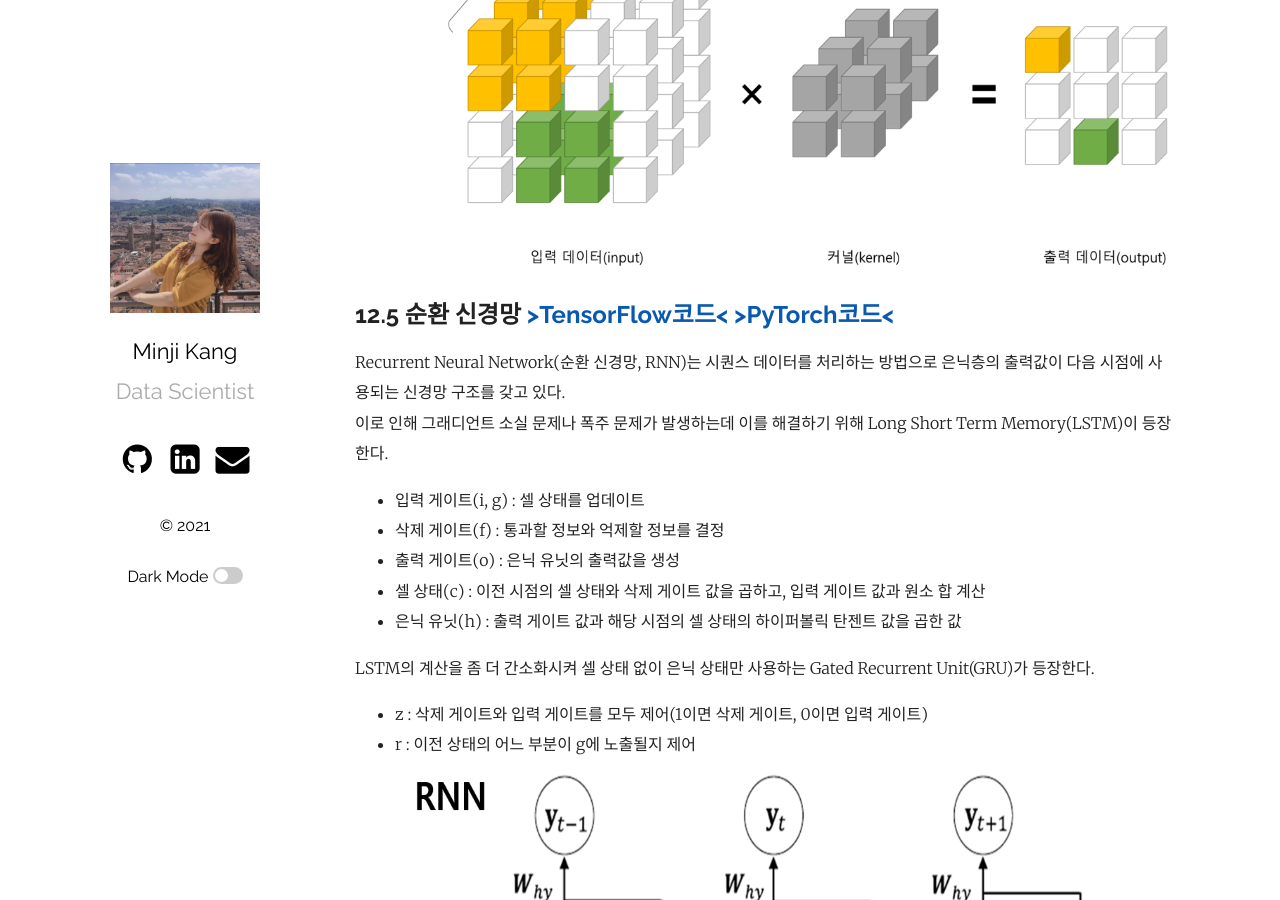
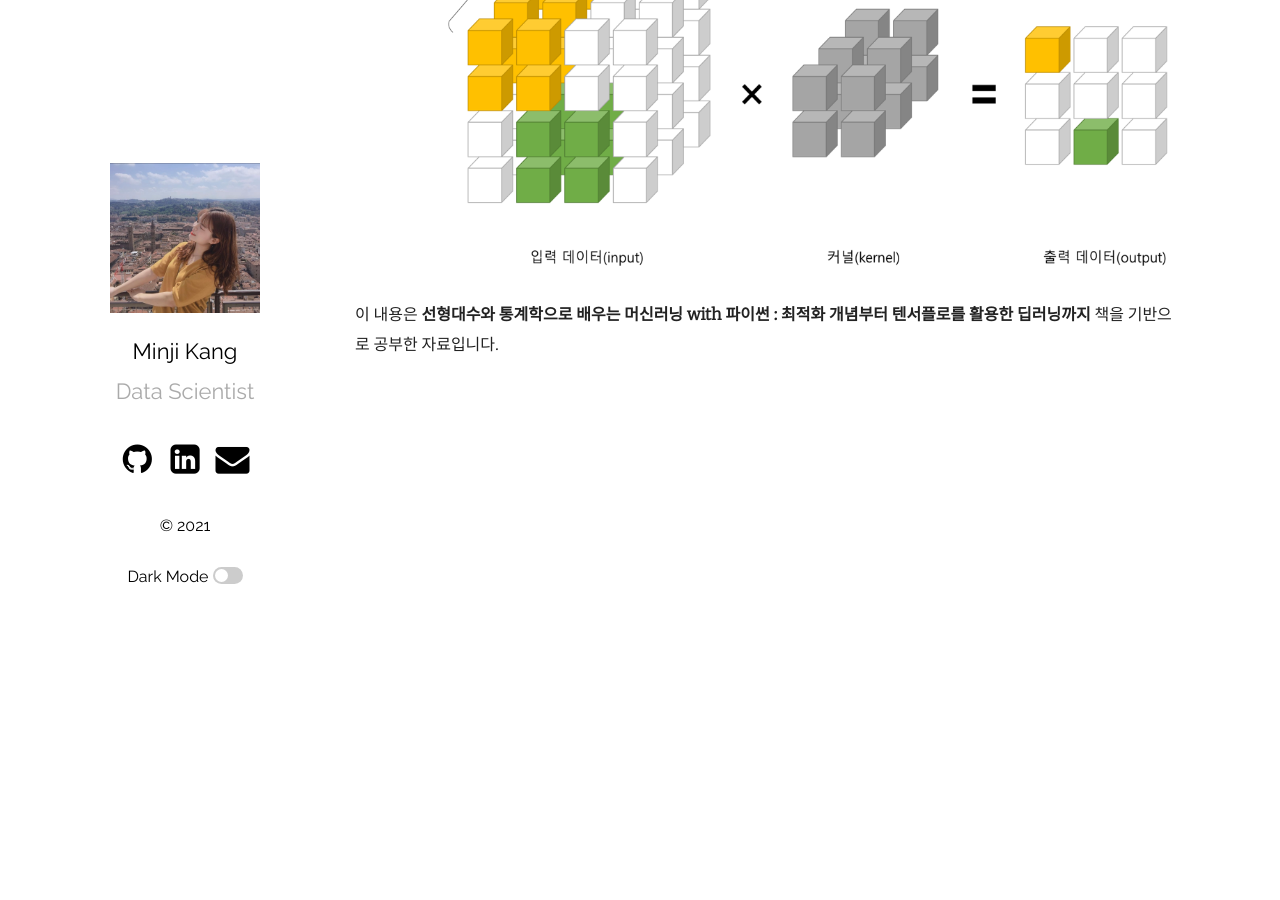
Before and after one commit to mmminji/mmminji.github.io, a Jekyll site: the page built from _posts/2021-06-24-선통머12장(2).markdown, in a window 1280 px wide and 900 px high, scrolled down 1126 px. Built offline with Jekyll 4.4.1, drawn with Linux system fonts in a browser that asks for light colours; comment, search, counter and statistics services are not loaded; some of the changed text lies outside the part shown.

Commit message:
2021-06-24-post

```diff
--- a/_posts/2021-06-24-선통머12장(2).markdown
+++ b/_posts/2021-06-24-선통머12장(2).markdown
@@ -1,8 +1,8 @@
 ---
 layout: post
-title:  "딥러닝(2)"
+title:  "CNN"
 date:   2021-06-24
-categories: CNN
+categories: CNN kernel padding stride pooling channel
 ---
 [Book Review] 한줄정리
 
@@ -17,19 +17,4 @@ Convolution Neural Network(합성곱 신경망, CNN)는 이미지 처리 분야
 - 채널(channel) : 입력 데이터의 차원수를 의미하며 고차원 데이터에 대한 합성곱에서는 입력 데이터와 커널의 차원 수가 동일
 ![](https://github.com/mmminji/mmminji.github.io/blob/main/assets/post_pics/12.4-CNN.png?raw=true){: width="800" height="800"}
 
-## 12.5 순환 신경망 [>TensorFlow코드<](https://github.com/mmminji/Machine-Learning/blob/master/12.5.TensorFlowLSTM.py)  [>PyTorch코드<](https://github.com/mmminji/Machine-Learning/blob/master/12.5.PyTorchGRU.py)
-Recurrent Neural Network(순환 신경망, RNN)는 시퀀스 데이터를 처리하는 방법으로 은닉층의 출력값이 다음 시점에 사용되는 신경망 구조를 갖고 있다.
-이로 인해 그래디언트 소실 문제나 폭주 문제가 발생하는데 이를 해결하기 위해 Long Short Term Memory(LSTM)이 등장한다.
-- 입력 게이트(i, g) : 셀 상태를 업데이트
-- 삭제 게이트(f) : 통과할 정보와 억제할 정보를 결정
-- 출력 게이트(o) : 은닉 유닛의 출력값을 생성
-- 셀 상태(c) : 이전 시점의 셀 상태와 삭제 게이트 값을 곱하고, 입력 게이트 값과 원소 합 계산
-- 은닉 유닛(h) : 출력 게이트 값과 해당 시점의 셀 상태의 하이퍼볼릭 탄젠트 값을 곱한 값
-
-LSTM의 계산을 좀 더 간소화시켜 셀 상태 없이 은닉 상태만 사용하는 Gated Recurrent Unit(GRU)가 등장한다.
-- z : 삭제 게이트와 입력 게이트를 모두 제어(1이면 삭제 게이트, 0이면 입력 게이트)
-- r : 이전 상태의 어느 부분이 g에 노출될지 제어
-![](https://github.com/mmminji/mmminji.github.io/blob/main/assets/post_pics/12.5-RNN.png?raw=true){: width="800" height="1400"}
-
-
 이 내용은 **선형대수와 통계학으로 배우는 머신러닝 with 파이썬 : 최적화 개념부터 텐서플로를 활용한 딥러닝까지** 책을 기반으로 공부한 자료입니다.
```
